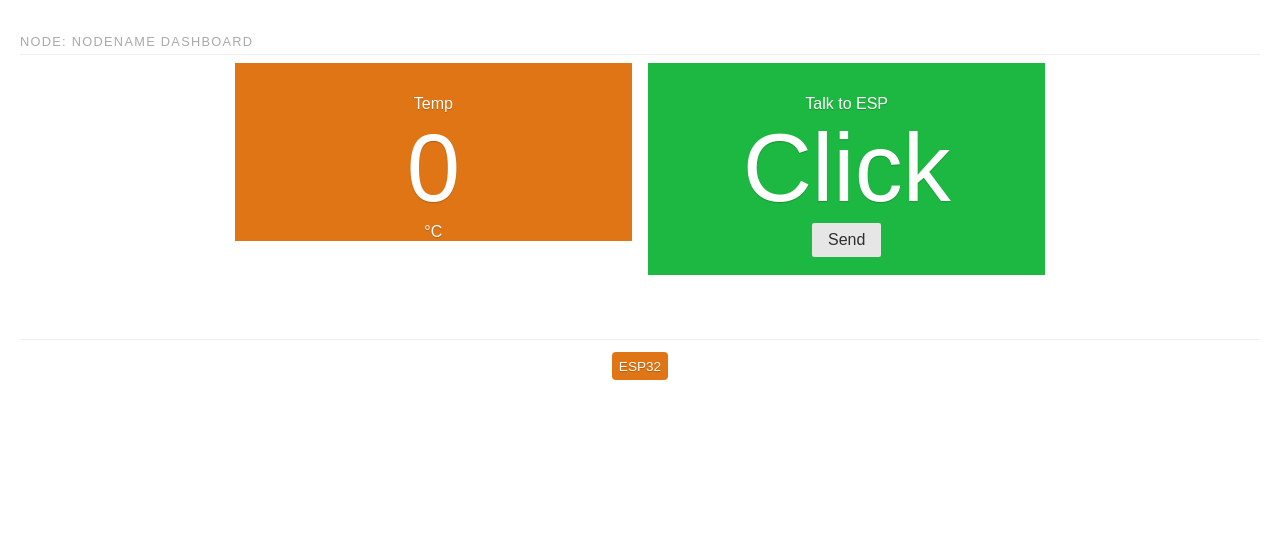
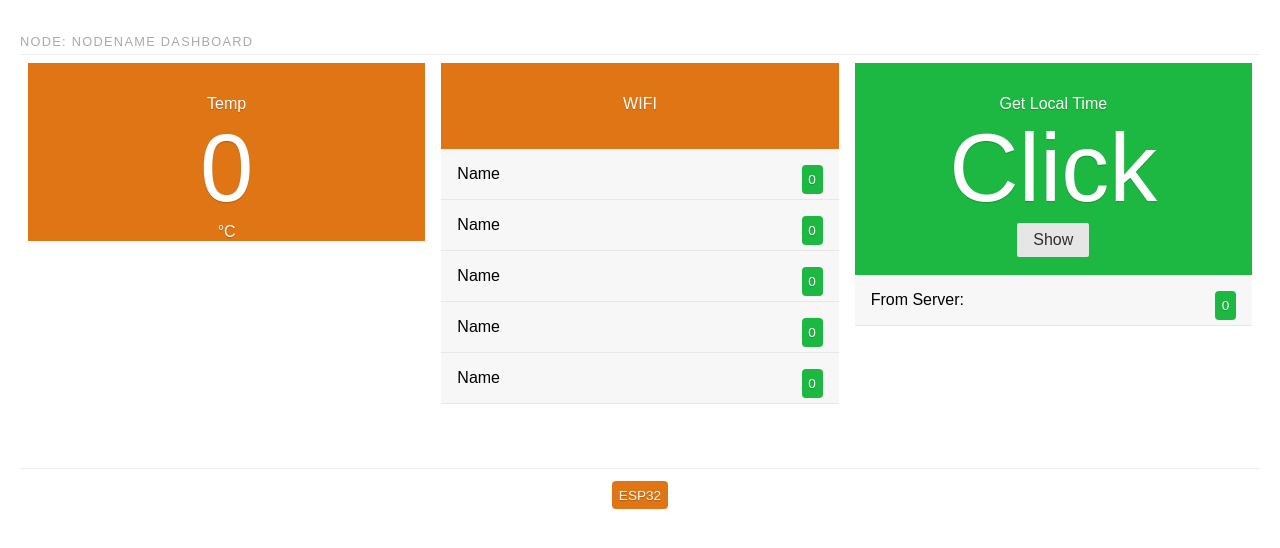
Before and after one commit to mrchoke/ESP32_SPS30_DashBoard, a plain HTML site: page ESP32_DashBoard/index.html in a window 1280 px wide. Drawn offline with Linux system fonts and the light colour scheme; no server answers.

Commit message:
Add more info

```diff
--- a/ESP32_DashBoard/index.html
+++ b/ESP32_DashBoard/index.html
@@ -32,12 +32,31 @@
 
                 <div class="pure-u-1 pure-u-md-1-3">
                     <div class="column-block">
+                        <div class="column-block-header column-warning">
+                            <h2>WIFI</h2>
+                            <br/></br>
+                        </div>
+                        <ul class="column-block-list">
+                            <li><span id="label_ssid">Name</span> <span class="buble-success button-small pull-right"><span id="ssid">0</span></span></li>
+                            <li><span id="label_ip">Name</span><span class="buble-success button-small pull-right"><span id="ip">0</span></span></li>
+                            <li><span id="label_mac">Name</span><span class="buble-success button-small pull-right"><span id="mac">0</span></span></li>
+                            <li><span id="label_rssi">Name</span><span class="buble-success button-small pull-right"><span id="rssi">0</span></span></li>
+                            <li><span id="label_channel">Name</span><span class="buble-success button-small pull-right"><span id="channel">0</span></span></li>
+
+                        </ul>
+                    </div>
+                </div>
+
+                <div class="pure-u-1 pure-u-md-1-3">
+                    <div class="column-block">
                         <div class="column-block-header column-success">
-                            <h2>Talk to ESP</h2>
-                            <span class="column-block-info" id="boardid">Click</span><br/><span><button class="pure-button" onclick="postData('boardid')">Send</button></span></span>
+                            <h2>Get Local Time</h2>
+                            <span class="column-block-info">Click</span><br/><span><button class="pure-button" onclick="postData('localtime')">Show</button></span></span>
                             <br/> <br/>
                         </div>
-
+                        <ul class="column-block-list">
+                            <li><span>From Server:</span> <span class="buble-success button-small pull-right"><span id="localtime">0</span></span></li>
+                        </ul>
                     </div>
                 </div>
 
@@ -52,7 +71,7 @@
 
             </div>
         </div>
-</div>
+    </div>
 <script>
 
     getData('info');
@@ -66,7 +85,7 @@
 
       request.open('POST', uri, false);
       request.send('Hi ESP');
-      if(request.response === 'ok') alert('Success!!');
+      if(request.response) alert('Success!!');
       else alert('UnSuccess!!');
       document.getElementById(uri).innerHTML = request.response;
      // console.log(request.response);
@@ -80,7 +99,8 @@
           var jj = JSON.parse(this.responseText);
           for(var i=0;i<jj.length;i++){
             j = jj[i];
-            document.getElementById(j.name).innerHTML = j.val;
+            if( document.getElementById(j.name) !== null) document.getElementById(j.name).innerHTML = j.val;
+            if( document.getElementById('label_'+ j.name) !== null) document.getElementById('label_' + j.name).innerHTML = j.name;
           }
 
         }
```
Also changed, not shown: 2 other files.
